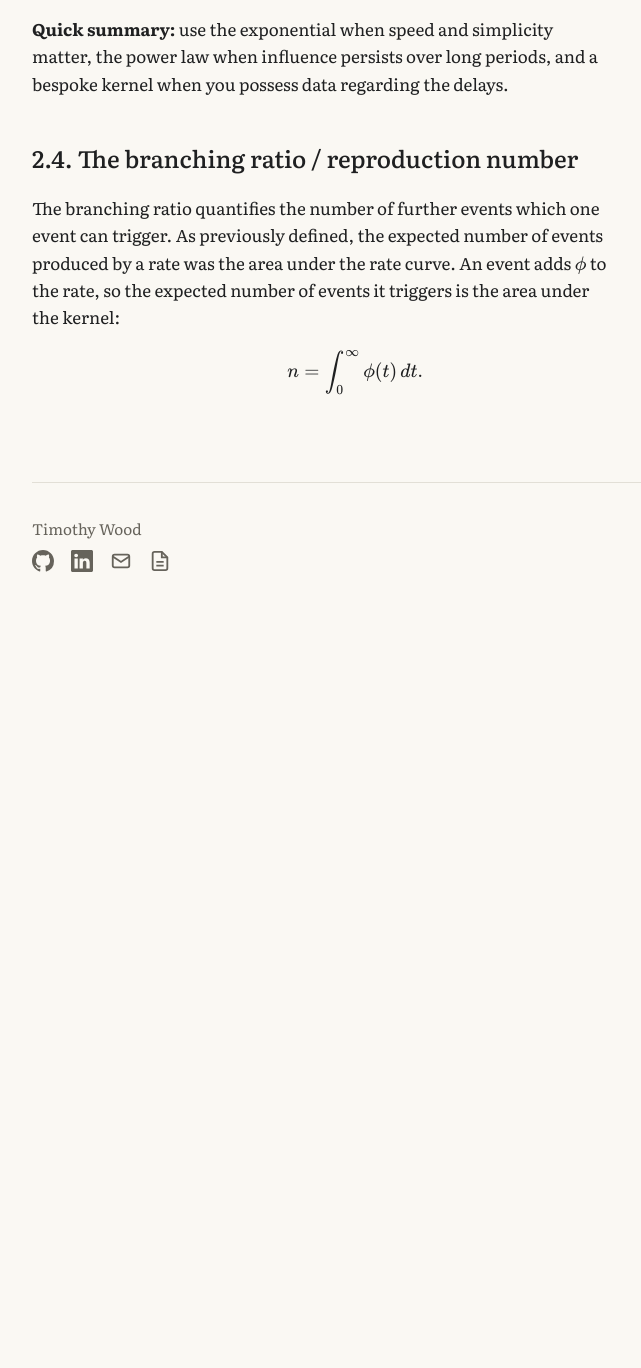
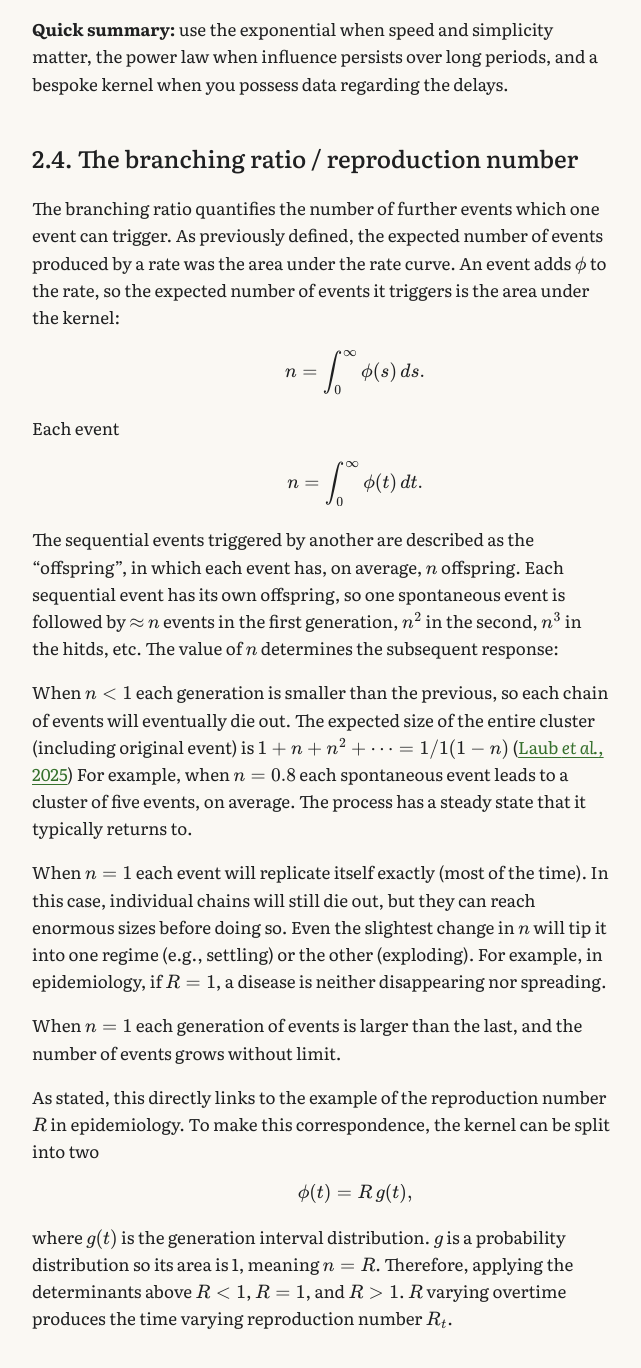
Before and after one commit to timj-wood/timj-wood.github.io, a Jekyll site: the page built from _posts/2026-09-20-hawkes-processes.md, in a window 1280 px wide and 1400 px high, scrolled down 5718 px. Shown: the top 1368 px of the window, without its empty margins (285-926 px from the left). Built offline with Jekyll 4.4.1, drawn with Linux system fonts in a browser that asks for light colours; before the commit the page ends 6348 px from its top, so only the background shows below that; some of the changed text lies outside the part shown.

Commit message:
Update 2026-09-20-hawkes-processes.md

```diff
--- a/_posts/2026-09-20-hawkes-processes.md
+++ b/_posts/2026-09-20-hawkes-processes.md
@@ -125,5 +125,29 @@ The time between one person becoming infected and them infecting someone else is
 The branching ratio quantifies the number of further events which one event can trigger. As previously defined, the expected number of events produced by a rate was the area under the rate curve. An event adds $$\phi$$ to the rate, so the expected number of events it triggers is the area under the kernel:
 
 $$
+n = \int_0^\infty \phi(s)\,ds.
+$$
+
+Each event
+
+
+
+$$
 n = \int_0^\infty \phi(t)\,dt.
 $$
+
+The sequential events triggered by another are described as the "offspring", in which each event has, on average, $$n$$ offspring. Each sequential event has its own offspring, so one spontaneous event is followed by $$\approx$$ $$n$$ events in the first generation, $$n^2$$ in the second, $$n^3$$ in the hitds, etc. The value of $$n$$ determines the subsequent response:
+
+When **$$n < 1$$** each generation is smaller than the previous, so each chain of events will eventually die out. The expected size of the entire cluster (including original event) is $$1 + n + n^2 + \cdots = 1/1(1-n)$$ ([Laub *et al.*, 2025](https://arxiv.org/pdf/1507.02822)) For example, when $$n = 0.8$$ each spontaneous event leads to a cluster of five events, on average. The process has a steady state that it typically returns to.
+
+When **$$n = 1$$** each event will replicate itself exactly (most of the time). In this case, individual chains will still die out, but they can reach enormous sizes before doing so. Even the slightest change in $$n$$ will tip it into one regime (e.g., settling) or the other (exploding). For example, in epidemiology, if $$R = 1$$, a disease is neither disappearing nor spreading.
+
+When **$$n = 1$$** each generation of events is larger than the last, and the number of events grows without limit.
+
+As stated, this directly links to the example of the reproduction number $$R$$ in epidemiology. To make this correspondence, the kernel can be split into two
+
+$$
+\phi(t) = R \, g(t),
+$$
+
+where $$g(t)$$ is the generation interval distribution. $$g$$ is a probability distribution so its area is 1, meaning $$n = R$$. Therefore, applying the determinants above $$R < 1$$, $$R = 1$$, and $$R > 1$$. $$R$$ varying overtime produces the time varying reproduction number $$R_t$$.
```
